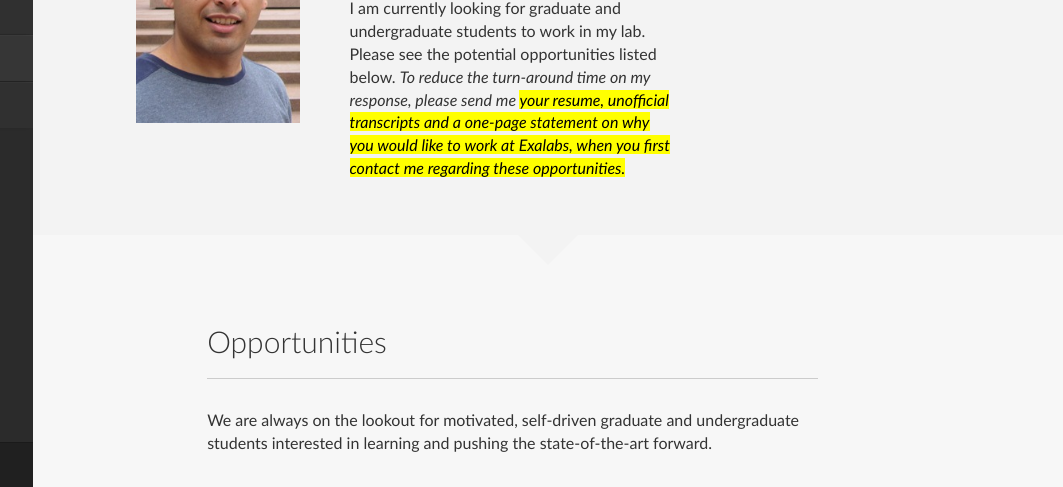
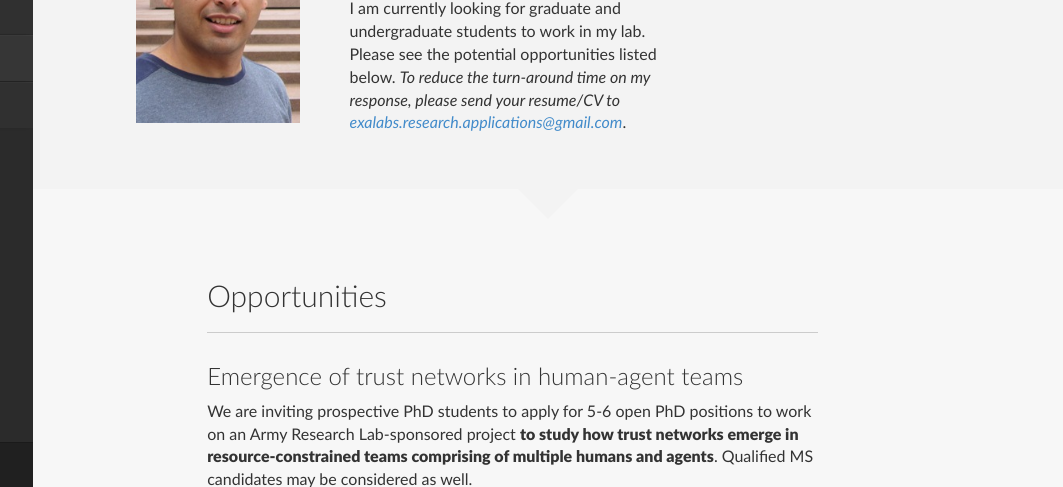
Before and after one commit to kjerath/kjerath.github.io, a plain HTML site: page contact.html in a window 1280 px wide. Shown: the part 313-800 px from the top of the page, 217-1280 px from the left. Drawn offline with Linux system fonts and the light colour scheme.

Commit message:
Updated jobs on contact page

```diff
--- a/contact.html
+++ b/contact.html
@@ -160,7 +160,7 @@
 
                                         <p>I am currently looking for graduate and undergraduate students to
                                         work in my lab. Please see the potential opportunities listed below.
-										<em>To reduce the turn-around time on my response, please send me <mark>your resume, unofficial transcripts and a one-page statement on why you would like to work at Exalabs, when you first contact me regarding these opportunities.</em> </p>
+										<em>To reduce the turn-around time on my response, please send your resume/CV to  <a href="mailto:exalabs.research.applications@gmail.com">exalabs.research.applications@gmail.com</a></em>. </p>
                                     </div>
                                     <div class="col-md-4">
                                         <ul class="list-unstyled">
@@ -210,7 +210,15 @@
                                 <div class="row">
                                     <div class="col-md-9 col-md-offset-1">
                                         <h2 class="title">Opportunities</h2>
-                                        <p>We are always on the lookout for motivated, self-driven graduate and undergraduate students interested in learning and pushing the state-of-the-art forward. </p>
+                                        <h3>Emergence of trust networks in human-agent teams</h3>
+										<p>We are inviting prospective PhD students to apply for 5-6 open PhD positions to work on an Army Research Lab-sponsored project <strong>to study how trust networks emerge in resource-constrained teams comprising of multiple humans and agents</strong>. Qualified MS candidates may be considered as well.</p>
+
+										<p>The research team is looking for prospective PhD students from diverse areas of expertise to create this multi-disciplinary team. Specifically, the team will require individuals with interest and expertise in robotics, artificial intelligence, sociology, neuroscience, trust formation, network science, game theory, and collective behavior, to work together to accomplish the research objectives. Applicants with some background in one or more of these areas will be viewed favorably. All researchers will need to collaborate with team members outside their immediate 'discipline', so some degree of comfort with diving into and learning new fields of study will be expected of applicants. Additionally, while not required, familiarity with one or more of the following topics will be viewed as a plus: graph theoretic network analysis, dynamic modeling of collective behavior, Bayesian modeling, implementing reinforcement learning algorithms, EEG instrumentation, game generation in Unreal or Unity, experience writing software or modifying hardware for robotic platforms.</p>
+
+										<p><strong>To apply, please send your recent resume or CV to</strong> <a href="mailto:exalabs.research.applications@gmail.com">exalabs.research.applications@gmail.com</a>. Before submitting your resume/CV, please include all areas that you are applying for in the resume header - choose one or more from following list: robotics, artificial intelligence, sociology, neuroscience, trust formation, network science, game theory, or collective behavior.</p>
+
+									<h3>Topological analysis of influential subspaces of dynamic systems </h3>
+										<p>We are looking for an MS student with a strong mathematical background to help identify influential subspaces of dynamical systems through topological analysis, with applications to robotic swarms and traffic flow. Prior knowledge of differential geometry will be useful. Please send your resume/CV to <a href="mailto:exalabs.research.applications@gmail.com">exalabs.research.applications@gmail.com</a> and include the term "influential subspace" in the resume header.</p>
 
 
                                     <!--    <p>A graduate student is required for an upcoming project titled <em>Macroscopic observability analysis of self-organized multi-agent systems</em>. </p>
```
